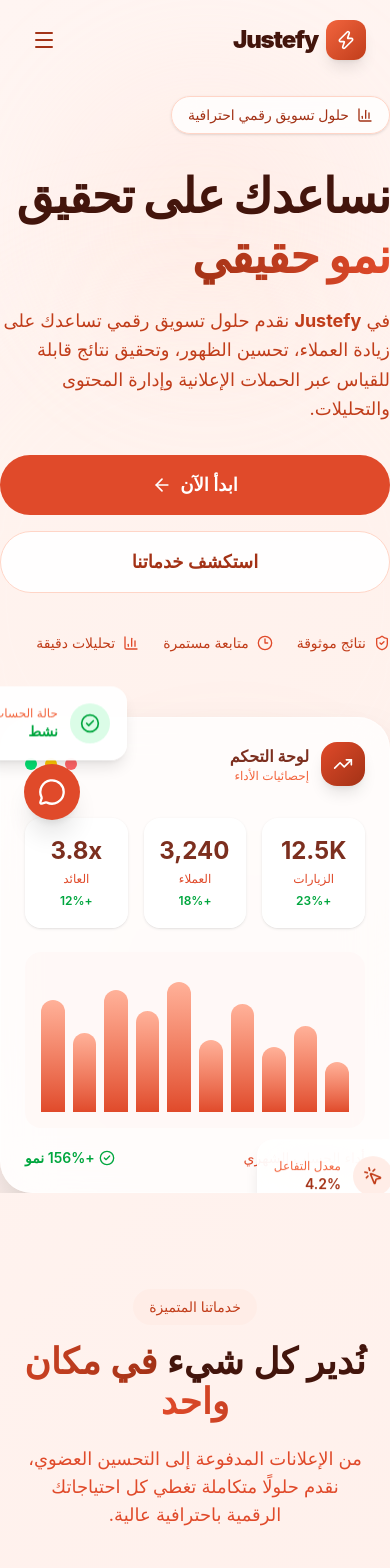
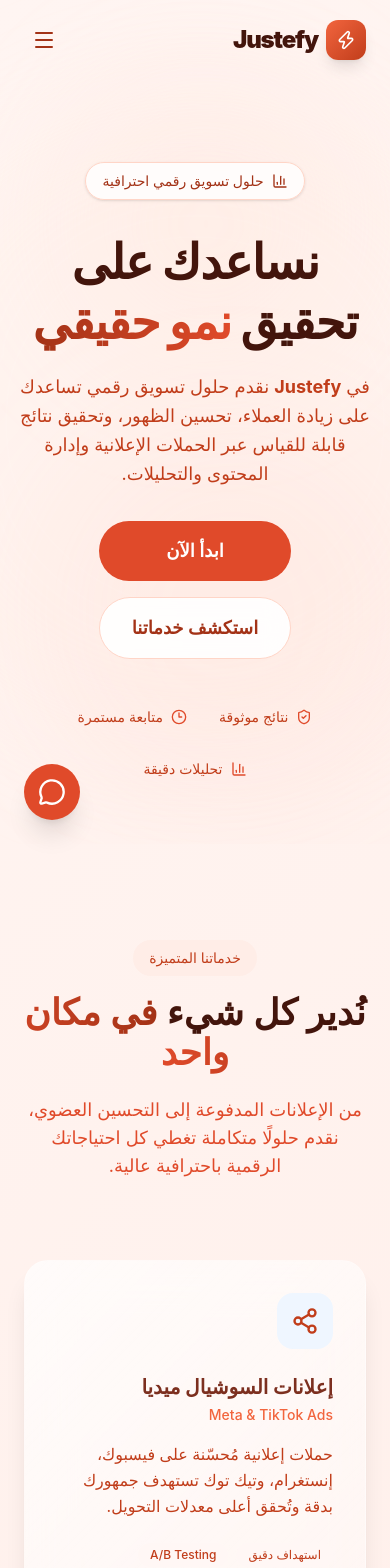
Before and after one commit to BaraaRMutair/Justefy_FullProject, a Next.js app in the folder justefy-frontend/: page / in a window 390 px wide. Shown: the top 1568 px of the page. Built offline with nearby package versions, Linux system fonts and the light colour scheme; a web font is replaced by a local one.

Commit message:
update design

```diff
--- a/justefy-frontend/app/main/components/Navbar.tsx
+++ b/justefy-frontend/app/main/components/Navbar.tsx
@@ -138,7 +138,7 @@ export default function Navbar() {
                     onClick={() => setIsMobileMenuOpen(false)}
                     className="block text-justefy-600 font-black border-t border-gray-100 pt-4"
                 >
-                    📊 لوحة الإدارة
+                    لوحة الإدارة
                 </Link>
             )}
 
--- a/justefy-frontend/app/main/sections/Hero.tsx
+++ b/justefy-frontend/app/main/sections/Hero.tsx
@@ -1,64 +1,43 @@
 "use client";
 
 import { motion } from "framer-motion";
-import {
-    ArrowLeft,
-    ShieldCheck,
-    Clock3,
-    CheckCircle2,
-    MousePointerClick,
-    BarChart3,
-    TrendingUp,
-} from "lucide-react";
-
+import { ShieldCheck, Clock3, BarChart3 } from "lucide-react";
 import Link from "next/link";
 
 export default function Hero() {
     return (
-        <section className="relative min-h-screen flex items-center overflow-hidden pt-24">
+        <section className="relative min-h-screen flex items-center justify-center overflow-hidden pt-24 text-center">
             {/* Background */}
             <div className="absolute inset-0 -z-10 overflow-hidden">
                 <div className="absolute top-20 right-10 h-72 w-72 rounded-full bg-justefy-200/20 blur-3xl" />
-
                 <div className="absolute bottom-10 left-10 h-96 w-96 rounded-full bg-justefy-300/10 blur-3xl" />
-
                 <div className="absolute left-1/2 top-1/2 h-[650px] w-[650px] -translate-x-1/2 -translate-y-1/2 rounded-full bg-justefy-100/20 blur-3xl" />
             </div>
 
-            <div className="container relative">
-                <div className="grid items-center gap-16 lg:grid-cols-2">
-                    {/* Left Content */}
+            <div className="container relative px-4">
                 <motion.div
-                        initial={{ opacity: 0, x: 40 }}
-                        animate={{ opacity: 1, x: 0 }}
+                    initial={{ opacity: 0, y: 30 }}
+                    animate={{ opacity: 1, y: 0 }}
                     transition={{ duration: 0.7 }}
-                        className="space-y-8"
+                    className="flex flex-col items-center space-y-8"
                 >
                     {/* Badge */}
-                        <motion.div
-                            initial={{ opacity: 0, y: 15 }}
-                            animate={{ opacity: 1, y: 0 }}
-                            transition={{ delay: 0.15 }}
-                            className="inline-flex items-center gap-2 rounded-full border border-justefy-200 bg-white/80 px-4 py-2 text-sm font-medium text-justefy-700 backdrop-blur-md shadow-sm"
-                        >
+                    <div className="inline-flex items-center gap-2 rounded-full border border-justefy-200 bg-white/80 px-4 py-2 text-sm font-medium text-justefy-700 backdrop-blur-md shadow-sm">
                         <BarChart3 className="h-4 w-4" />
                         حلول تسويق رقمي احترافية
-                        </motion.div>
+                    </div>
 
-                        {/* Heading */}
-                        <div className="space-y-5">
+                    {/* Heading & Text */}
+                    <div className="space-y-5 flex flex-col items-center">
                         <h1 className="text-5xl font-extrabold leading-tight tracking-tight text-justefy-900 md:text-6xl lg:text-7xl">
                             نساعدك على تحقيق{" "}
                             <span className="bg-gradient-to-l from-justefy-500 to-justefy-700 bg-clip-text text-transparent">
                                 نمو حقيقي
                             </span>
                         </h1>
-
                         <p className="max-w-2xl text-lg leading-relaxed text-justefy-600 md:text-xl">
-                                في <strong>Justefy</strong> نقدم حلول تسويق
-                                رقمي تساعدك على زيادة العملاء، تحسين الظهور،
-                                وتحقيق نتائج قابلة للقياس عبر الحملات
-                                الإعلانية وإدارة المحتوى والتحليلات.
+                            في <strong>Justefy</strong> نقدم حلول تسويق رقمي تساعدك على زيادة العملاء،
+                            تحسين الظهور، وتحقيق نتائج قابلة للقياس عبر الحملات الإعلانية وإدارة المحتوى والتحليلات.
                         </p>
                     </div>
 
@@ -69,10 +48,7 @@ export default function Hero() {
                             className="group inline-flex items-center justify-center gap-2 rounded-full bg-justefy-500 px-8 py-4 text-lg font-semibold text-white transition-all duration-300 hover:-translate-y-1 hover:bg-justefy-600 hover:shadow-lg"
                         >
                             ابدأ الآن
-
-                                <ArrowLeft className="h-5 w-5 transition-transform duration-300 group-hover:-translate-x-1" />
                         </Link>
-
                         <Link
                             href="#services"
                             className="inline-flex items-center justify-center gap-2 rounded-full border border-justefy-200 bg-white/90 px-8 py-4 text-lg font-semibold text-justefy-700 backdrop-blur-md transition-all duration-300 hover:bg-white hover:shadow-md"
@@ -82,184 +58,21 @@ export default function Hero() {
                     </div>
 
                     {/* Trust Badges */}
-                        <div className="flex flex-wrap items-center gap-6 pt-2">
+                    <div className="flex flex-wrap items-center justify-center gap-8 pt-4">
                         <div className="flex items-center gap-2 text-sm text-justefy-600">
                             <ShieldCheck className="h-4 w-4 text-justefy-500" />
                             <span>نتائج موثوقة</span>
                         </div>
-
                         <div className="flex items-center gap-2 text-sm text-justefy-600">
                             <Clock3 className="h-4 w-4 text-justefy-500" />
                             <span>متابعة مستمرة</span>
                         </div>
-
                         <div className="flex items-center gap-2 text-sm text-justefy-600">
                             <BarChart3 className="h-4 w-4 text-justefy-500" />
                             <span>تحليلات دقيقة</span>
                         </div>
                     </div>
                 </motion.div>
-
-                    {/* Right Dashboard */}
-                    <motion.div
-                        initial={{ opacity: 0, x: -40 }}
-                        animate={{ opacity: 1, x: 0 }}
-                        transition={{ duration: 0.8, delay: 0.2 }}
-                        className="relative"
-                    >
-                        <div className="rounded-[32px] border border-white/40 bg-white/80 p-6 shadow-2xl backdrop-blur-xl">
-                            {/* Header */}
-                            <div className="mb-8 flex items-center justify-between">
-                                <div className="flex items-center gap-3">
-                                    <div className="flex h-11 w-11 items-center justify-center rounded-2xl bg-gradient-to-br from-justefy-500 to-justefy-700 shadow-lg">
-                                        <TrendingUp className="h-5 w-5 text-white" />
-                                    </div>
-
-                                    <div>
-                                        <h3 className="font-bold text-justefy-800">
-                                            لوحة التحكم
-                                        </h3>
-
-                                        <p className="text-xs text-justefy-400">
-                                            إحصائيات الأداء
-                                        </p>
-                                    </div>
-                                </div>
-
-                                <div className="flex gap-2">
-                                    <div className="h-3 w-3 rounded-full bg-red-400" />
-                                    <div className="h-3 w-3 rounded-full bg-yellow-400" />
-                                    <div className="h-3 w-3 rounded-full bg-green-400" />
-                                </div>
-                            </div>
-
-                            {/* Stats */}
-                            <div className="mb-6 grid grid-cols-3 gap-4">
-                                {[
-                                    {
-                                        label: "الزيارات",
-                                        value: "12.5K",
-                                        change: "+23%",
-                                    },
-                                    {
-                                        label: "العملاء",
-                                        value: "3,240",
-                                        change: "+18%",
-                                    },
-                                    {
-                                        label: "العائد",
-                                        value: "3.8x",
-                                        change: "+12%",
-                                    },
-                                ].map((stat) => (
-                                    <div
-                                        key={stat.label}
-                                        className="rounded-2xl border border-white/40 bg-white/70 p-4 text-center shadow-sm backdrop-blur-md"
-                                    >
-                                        <p className="text-2xl font-bold text-justefy-800">
-                                            {stat.value}
-                                        </p>
-
-                                        <p className="mt-1 text-xs text-justefy-500">
-                                            {stat.label}
-                                        </p>
-
-                                        <span className="mt-1 inline-block text-xs font-semibold text-green-600">
-                                            {stat.change}
-                                        </span>
-                                    </div>
-                                ))}
-                            </div>
-
-                            {/* Chart */}
-                            <div className="flex h-44 items-end justify-around gap-2 rounded-2xl bg-justefy-50/70 p-4">
-                                {[35, 60, 45, 75, 50, 90, 70, 85, 55, 78].map(
-                                    (height, i) => (
-                                        <motion.div
-                                            key={i}
-                                            initial={{ height: 0 }}
-                                            animate={{
-                                                height: `${height}%`,
-                                            }}
-                                            transition={{
-                                                delay: 0.4 + i * 0.07,
-                                                duration: 0.5,
-                                            }}
-                                            className="w-full rounded-t-xl bg-gradient-to-t from-justefy-500 to-justefy-300"
-                                        />
-                                    )
-                                )}
-                            </div>
-
-                            {/* Footer */}
-                            <div className="mt-5 flex items-center justify-between">
-                                <p className="text-sm text-justefy-500">
-                                    أداء الحساب الشهري
-                                </p>
-
-                                <div className="flex items-center gap-1 text-sm font-semibold text-green-600">
-                                    <CheckCircle2 className="h-4 w-4" />
-                                    +156% نمو
-                                </div>
-                            </div>
-                        </div>
-
-                        {/* Floating Card 1 */}
-                        <motion.div
-                            animate={{ y: [0, -8, 0] }}
-                            transition={{
-                                duration: 5,
-                                repeat: Infinity,
-                                ease: "easeInOut",
-                            }}
-                            className="absolute -left-6 -top-6 rounded-2xl border border-white/40 bg-white/90 p-4 shadow-lg backdrop-blur-xl"
-                        >
-                            <div className="flex items-center gap-3">
-                                <div className="flex h-10 w-10 items-center justify-center rounded-full bg-green-100">
-                                    <CheckCircle2 className="h-5 w-5 text-green-600" />
-                                </div>
-
-                                <div>
-                                    <p className="text-xs text-justefy-400">
-                                        حالة الحساب
-                                    </p>
-
-                                    <p className="text-sm font-semibold text-green-600">
-                                        نشط
-                                    </p>
-                                </div>
-                            </div>
-                        </motion.div>
-
-                        {/* Floating Card 2 */}
-                        <motion.div
-                            animate={{ y: [0, 8, 0] }}
-                            transition={{
-                                duration: 6,
-                                repeat: Infinity,
-                                ease: "easeInOut",
-                                delay: 1,
-                            }}
-                            className="absolute -bottom-5 -right-5 rounded-2xl border border-white/40 bg-white/90 p-4 shadow-lg backdrop-blur-xl"
-                        >
-                            <div className="flex items-center gap-3">
-                                <div className="flex h-10 w-10 items-center justify-center rounded-full bg-justefy-100">
-                                    <MousePointerClick className="h-5 w-5 text-justefy-600" />
-                                </div>
-
-                                <div>
-                                    <p className="text-xs text-justefy-400">
-                                        معدل التفاعل
-                                    </p>
-
-                                    <p className="text-sm font-semibold text-justefy-700">
-                                        4.2%
-                                    </p>
-                                </div>
-                            </div>
-                        </motion.div>
-                    </motion.div>
-                </div>
             </div>
         </section>
     );
--- a/justefy-frontend/app/main/sections/Portfolio.tsx
+++ b/justefy-frontend/app/main/sections/Portfolio.tsx
@@ -1,42 +1,45 @@
 "use client";
 
 import { motion } from "framer-motion";
-import { ExternalLink, TrendingUp, Users, Eye } from "lucide-react";
+import { ExternalLink } from "lucide-react";
 import Image from "next/image";
 
 const portfolioItems = [
   {
     id: 1,
-    title: "حملة إطلاق منتج - TechStore",
+    title: "حملة إعلانية لمتجر إلكترونيات",
     category: "Meta Ads",
     image: "/images/portfolio-2.png",
-    stats: { reach: "2.4M", conversions: "12K", roi: "340%" },
     description:
-      "حملة إطلاق منتج جديد حققت 2.4 مليون وصول و12 ألف تحويل في أسبوعين فقط.",
+      "إدارة حملة إعلانية متكاملة على منصات Meta بهدف زيادة الوعي بالعلامة التجارية.",
+    services: ["إدارة الإعلانات", "استهداف الجمهور", "تحسين الأداء"],
   },
   {
     id: 2,
-    title: "موقع تجارة إلكترونية - FashionHub",
+    title: "متجر إلكتروني للملابس",
     category: "Web Development",
     image: "/images/portfolio-1.png",
-    stats: { reach: "150K", conversions: "8.5K", roi: "280%" },
-    description: "تصميم وتطوير متجر إلكتروني متكامل بمعدل تحويل 5.7%.",
+    description:
+      "تصميم وتطوير متجر إلكتروني متكامل مع تجربة استخدام سلسة ومتوافقة مع جميع الأجهزة.",
+    services: ["تصميم UI/UX", "تطوير المتجر", "تحسين السرعة"],
   },
   {
     id: 3,
-    title: "حملة SEO - MedicalPlus",
+    title: "تحسين ظهور موقع طبي",
     category: "SEO",
     image: "/images/portfolio-3.png",
-    stats: { reach: "500K", conversions: "3.2K", roi: "420%" },
-    description: "تصدر نتائج البحث لـ 45 كلمة مفتاحية في 3 أشهر.",
+    description:
+      "تنفيذ استراتيجية SEO لتحسين ظهور الموقع في نتائج البحث العضوية.",
+    services: ["SEO تقني", "تحسين المحتوى", "الكلمات المفتاحية"],
   },
   {
     id: 4,
-    title: "هوية بصرية - GreenCafe",
+    title: "هوية بصرية لشركة",
     category: "Branding",
     image: "/images/portfolio-4.png",
-    stats: { reach: "80K", conversions: "2.1K", roi: "190%" },
-    description: "تصميم هوية بصرية كاملة لسلسلة مقاهي ناشئة.",
+    description:
+      "تطوير هوية بصرية متكاملة تعكس شخصية العلامة التجارية.",
+    services: ["تصميم الشعار", "دليل الهوية", "المطبوعات"],
   },
 ];
 
@@ -53,12 +56,17 @@ export default function Portfolio() {
           className="text-center mb-16"
         >
           <span className="inline-block px-4 py-2 bg-justefy-100 rounded-full text-justefy-600 text-sm font-medium mb-4">
-            أعمالنا المُبهرة
-          </span>
+  نماذج من أعمالنا
+</span>
 
-          <h2 className="text-4xl md:text-5xl font-bold font-display text-justefy-900 mb-6">
-            نتائج تتحدث <span className="gradient-text">عن نفسها</span>
-          </h2>
+<h2 className="text-4xl md:text-5xl font-bold font-display text-justefy-900 mb-4">
+  مشاريع نفخر <span className="gradient-text">بتنفيذها</span>
+</h2>
+
+<p className="max-w-2xl mx-auto text-justefy-500 text-lg leading-relaxed">
+  مجموعة من المشاريع التي عملنا عليها في مجالات التسويق الرقمي وتطوير المواقع
+  وبناء الهويات البصرية.
+</p>
         </motion.div>
 
         {/* Grid */}
@@ -105,39 +113,18 @@ export default function Portfolio() {
                     {item.description}
                   </p>
 
-                  {/* Stats */}
-                  <div className="grid grid-cols-3 gap-4 mb-8">
 
-                    <div className="text-center p-3 bg-justefy-50 rounded-2xl border border-justefy-100/50">
-                      <Eye className="w-4 h-4 text-justefy-400 mx-auto mb-1" />
-                      <p className="text-lg font-bold text-justefy-800">
-                        {item.stats.reach}
-                      </p>
-                      <p className="text-[10px] uppercase tracking-wider text-justefy-400">
-                        وصول
-                      </p>
-                    </div>
+              <div className="flex flex-wrap gap-2 mb-8">
+                {item.services.map((service) => (
+                     <span
+                             key={service}
+                               className="px-3 py-2 bg-justefy-50 border border-justefy-100 rounded-full text-xs font-medium text-justefy-600"
+                                          >
+                                        {service}
 
-                    <div className="text-center p-3 bg-justefy-50 rounded-2xl border border-justefy-100/50">
-                      <Users className="w-4 h-4 text-justefy-400 mx-auto mb-1" />
-                      <p className="text-lg font-bold text-justefy-800">
-                        {item.stats.conversions}
-                      </p>
-                      <p className="text-[10px] uppercase tracking-wider text-justefy-400">
-                        تحويل
-                      </p>
-                    </div>
-
-                    <div className="text-center p-3 bg-justefy-50 rounded-2xl border border-justefy-100/50">
-                      <TrendingUp className="w-4 h-4 text-green-500 mx-auto mb-1" />
-                      <p className="text-lg font-bold text-green-600">
-                        {item.stats.roi}
-                      </p>
-                      <p className="text-[10px] uppercase tracking-wider text-justefy-400">
-                        عائد
-                      </p>
-                    </div>
-                  </div>
+  </span>
+  ))}
+</div>
 
                   {/* Button */}
                   <button className="w-full py-4 bg-justefy-50 text-justefy-600 rounded-2xl font-bold hover:bg-justefy-500 hover:text-white transition-all duration-300 flex items-center justify-center gap-2 group/btn">
```
Lines whose indentation alone changed are shown as unchanged.
